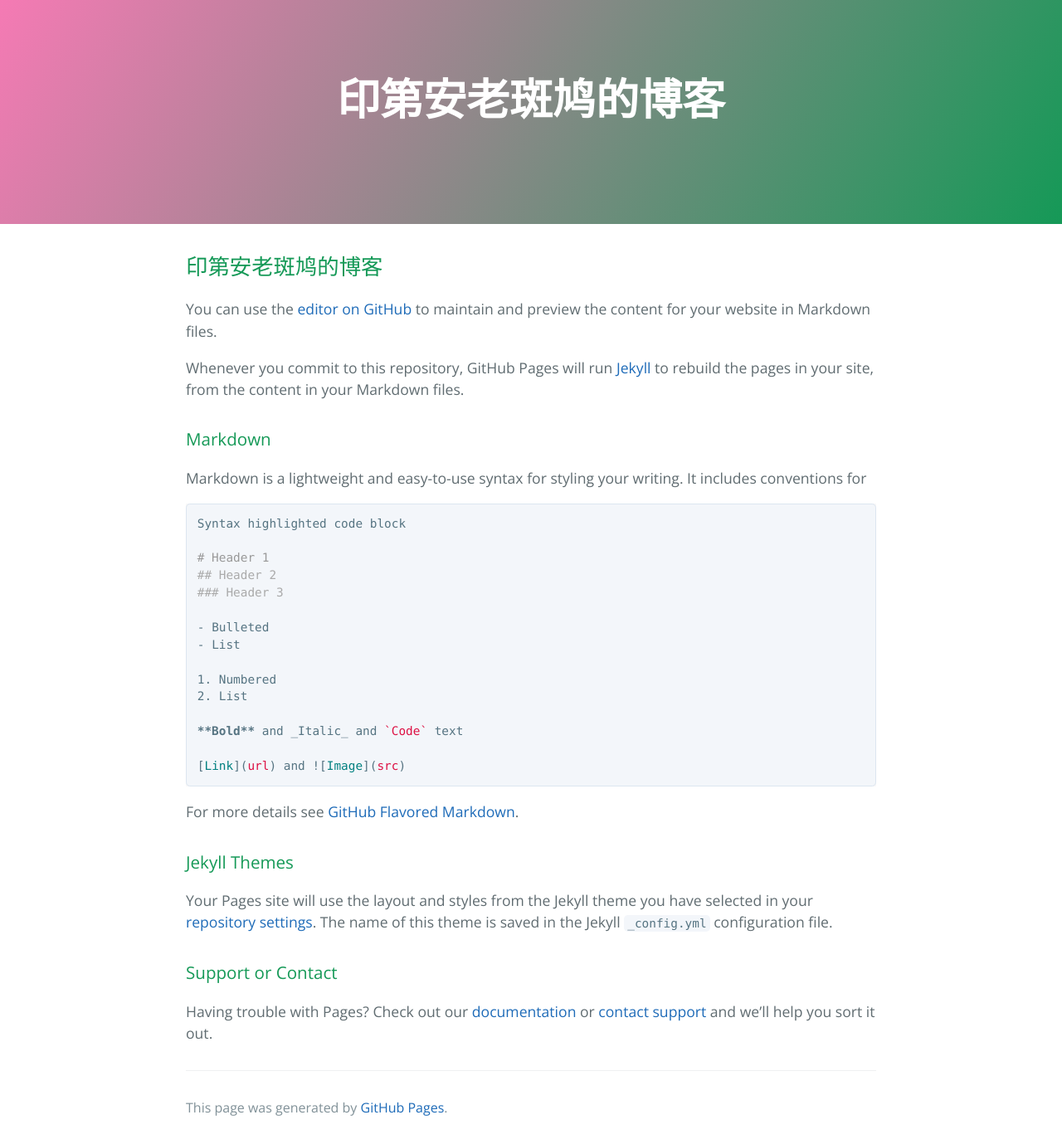
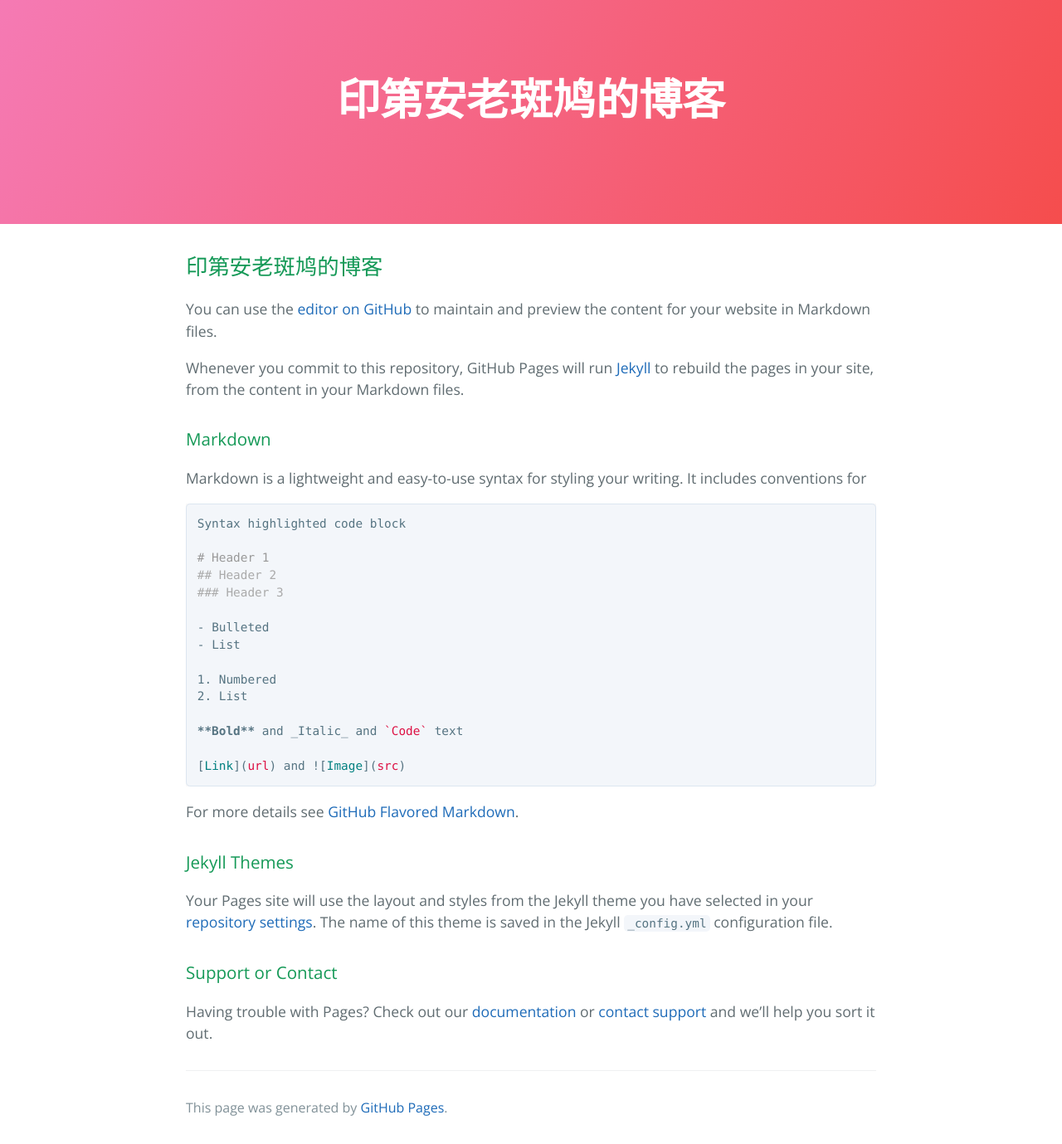
Before and after one commit to rain-224/rain-224.github.io, a Jekyll site: the page built from index.md, in a window 1280 px wide. Shown: the whole page at 83% size. Built offline with Jekyll 4.4.1, drawn with Linux system fonts in a browser that asks for light colours; our own code applies the rules of GitHub Pages for plain Markdown files; the repository's description, which GitHub fills in, is left out.

Commit message:
修改主题

```diff
--- a/_sass/variables.scss
+++ b/_sass/variables.scss
@@ -4,7 +4,7 @@ $medium-breakpoint: 42em !default;
 
 // Headers
 $header-heading-color: #fff !default;
-$header-bg-color: #159957 !default;
+$header-bg-color: #f54d4d !default;
 //$header-bg-color-secondary: #155799 !default;
 $header-bg-color-secondary: #f57ab4 !default;
 // Text
```
